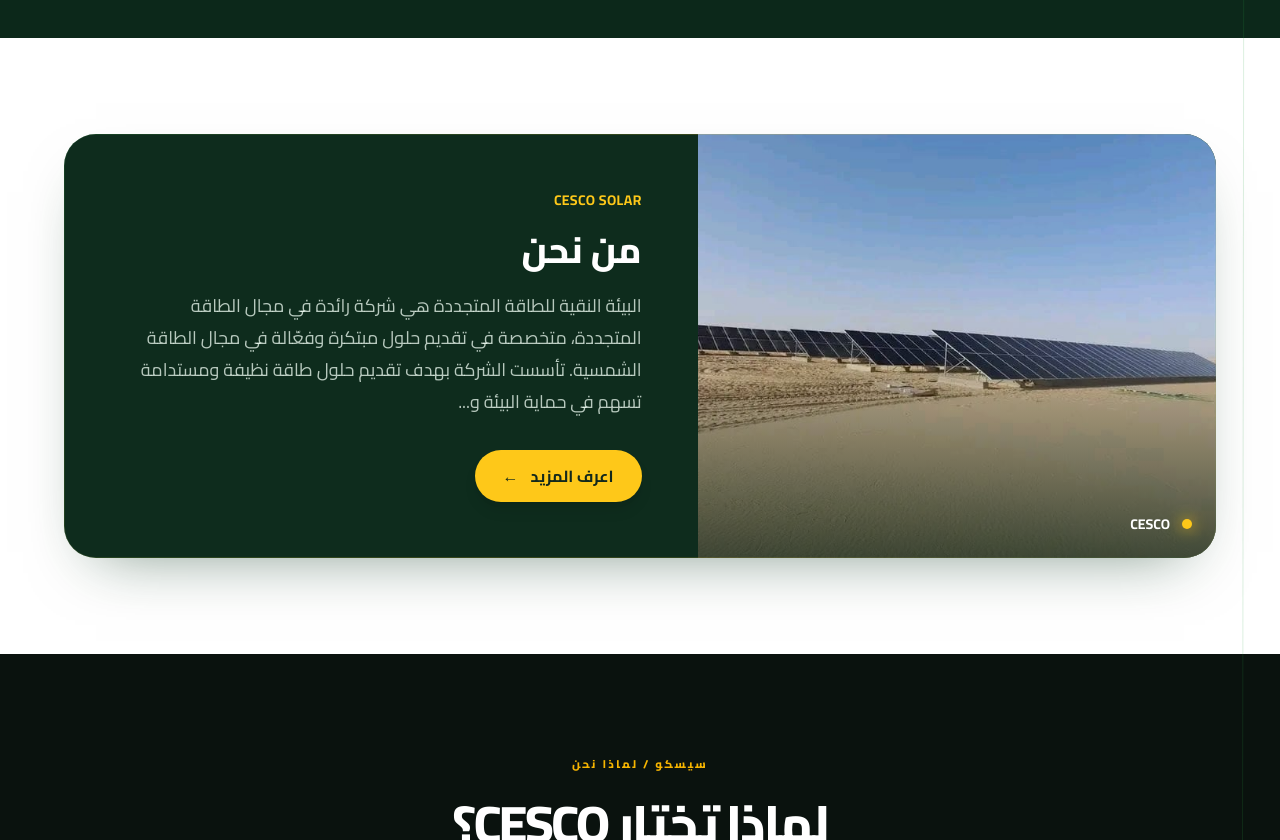
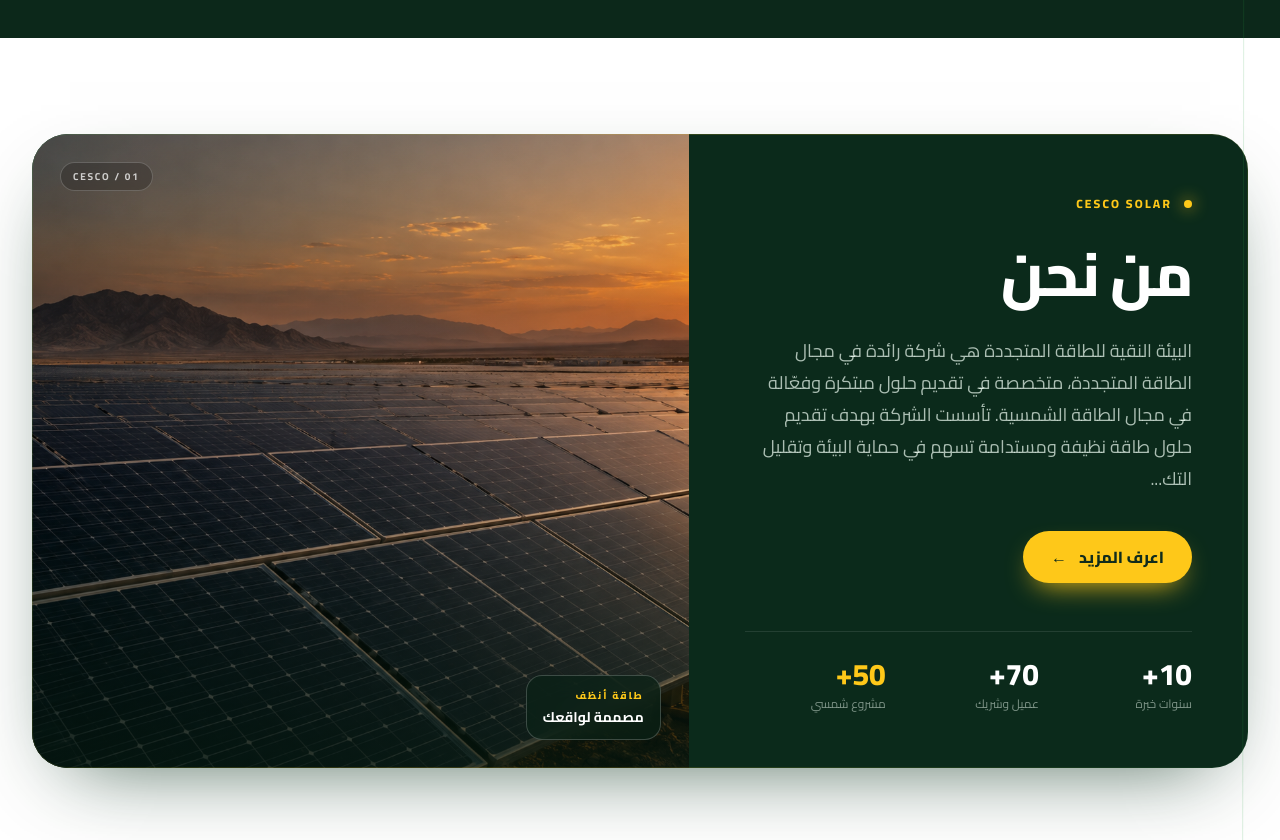
Before and after one commit to alihatim45/cesco-site, a React (Vite) app: page / in a window 1280 px wide. Shown: the part 1960-2800 px from the top of the page. Built offline with nearby package versions, Linux system fonts and the light colour scheme.

Commit message:
Refresh homepage product showcase

```diff
--- a/src/components/ProjectKineticGallery.jsx
+++ b/src/components/ProjectKineticGallery.jsx
@@ -21,8 +21,8 @@ export default function ProjectKineticGallery({ images }) {
         if (!stage) return
         const bounds = stage.getBoundingClientRect()
         const pointerX = event.clientX - bounds.left
-        const scale = bounds.width / 760
-        const centers = [-256, -128, 0, 128, 256].map((offset) => bounds.width / 2 + offset * scale)
+        const scale = bounds.width / 840
+        const centers = [-300, -150, 0, 150, 300].map((offset) => bounds.width / 2 + offset * scale)
         const nearest = centers.reduce((best, center, index) =>
           Math.abs(pointerX - center) < Math.abs(pointerX - centers[best]) ? index : best, 0)
         setActiveCard(nearest)
@@ -35,7 +35,7 @@ export default function ProjectKineticGallery({ images }) {
       <div className="cesco-project-gallery__stage">
         {cards.map((image, index) => {
           const offset = index - 2
-          const x = offset * 128
+          const x = offset * 150
           const z = -Math.abs(offset) * 18
           const rotate = offset * -10
           return (
--- a/src/components/project-kinetic-gallery.css
+++ b/src/components/project-kinetic-gallery.css
@@ -29,8 +29,8 @@
 .cesco-project-gallery:hover .cesco-project-gallery__card,
 .cesco-project-gallery:focus .cesco-project-gallery__card,
 .cesco-project-gallery:focus-within .cesco-project-gallery__card { animation-play-state: paused; }
-.cesco-project-gallery__stage { position:relative; width:min(86cqw,760px); height:400px; transform-style:preserve-3d; }
-.cesco-project-gallery__card { position:absolute; left:50%; top:50%; display:grid; grid-template-rows:1fr auto auto; width:clamp(118px,21cqw,184px); aspect-ratio:.74; padding:10px; border:1px solid rgba(242,248,239,.16); border-radius:14px; color:var(--gallery-fg); background:var(--gallery-surface); box-shadow:0 24px 52px rgba(0,0,0,.48); transform:translate(-50%,-50%) var(--base); transition:border-color .28s ease,box-shadow .28s ease; animation:cesco-project-float var(--gallery-duration) ease-in-out var(--delay) infinite alternate; }
+.cesco-project-gallery__stage { position:relative; width:min(90cqw,840px); height:430px; transform-style:preserve-3d; }
+.cesco-project-gallery__card { position:absolute; left:50%; top:50%; display:grid; grid-template-rows:1fr auto auto; width:clamp(140px,23cqw,220px); aspect-ratio:.74; padding:10px; border:1px solid rgba(242,248,239,.16); border-radius:14px; color:var(--gallery-fg); background:var(--gallery-surface); box-shadow:0 24px 52px rgba(0,0,0,.48); transform:translate(-50%,-50%) var(--base); transition:border-color .28s ease,box-shadow .28s ease; animation:cesco-project-float var(--gallery-duration) ease-in-out var(--delay) infinite alternate; }
 .cesco-project-gallery__image { position:relative; min-height:0; overflow:hidden; border-radius:9px; background:#0d1710; }
 .cesco-project-gallery__image::after { content:""; position:absolute; inset:0; background:linear-gradient(to top,rgba(6,19,11,.46),transparent 55%); }
 .cesco-project-gallery__image img { width:100%; height:100%; object-fit:cover; transition:transform .7s ease; }
@@ -53,13 +53,13 @@
 
 
 @media (max-width: 640px) {
-  .cesco-project-gallery { min-height: 390px; border-radius: 1.5rem; }
-  .cesco-project-gallery__stage { width: 100%; height: 300px; transform: none; }
-  .cesco-project-gallery__card { width: 118px; }
-  .cesco-project-gallery__card:nth-child(1) { --base: translate3d(-108px,0,-28px) rotateY(18deg) !important; }
-  .cesco-project-gallery__card:nth-child(2) { --base: translate3d(-54px,0,-14px) rotateY(9deg) !important; }
+  .cesco-project-gallery { min-height: 440px; border-radius: 1.5rem; }
+  .cesco-project-gallery__stage { width: 100%; height: 350px; transform: none; }
+  .cesco-project-gallery__card { width: 148px; }
+  .cesco-project-gallery__card:nth-child(1) { --base: translate3d(-88px,0,-28px) rotateY(18deg) !important; }
+  .cesco-project-gallery__card:nth-child(2) { --base: translate3d(-44px,0,-14px) rotateY(9deg) !important; }
   .cesco-project-gallery__card:nth-child(3) { --base: translate3d(0,0,0) rotateY(0deg) !important; }
-  .cesco-project-gallery__card:nth-child(4) { --base: translate3d(54px,0,-14px) rotateY(-9deg) !important; }
-  .cesco-project-gallery__card:nth-child(5) { --base: translate3d(108px,0,-28px) rotateY(-18deg) !important; }
+  .cesco-project-gallery__card:nth-child(4) { --base: translate3d(44px,0,-14px) rotateY(-9deg) !important; }
+  .cesco-project-gallery__card:nth-child(5) { --base: translate3d(88px,0,-28px) rotateY(-18deg) !important; }
   .cesco-project-gallery__hint { bottom: 14px; padding-inline: .75rem; font-size: .66rem; }
 }
--- a/src/pages/Home.jsx
+++ b/src/pages/Home.jsx
@@ -54,6 +54,7 @@ const Counter = ({ end, suffix = '', className = 'text-white' }) => {
 const Home = () => {
   const { t, i18n } = useTranslation()
   const [showAllProjects, setShowAllProjects] = useState(false)
+  const [activeProduct, setActiveProduct] = useState(0)
   const { ref: aboutRef, isInView: aboutInView } = useScrollAnimation()
   const { ref: productsRef, isInView: productsInView } = useScrollAnimation()
   const { ref: contactRef, isInView: contactInView } = useScrollAnimation()
@@ -165,47 +166,13 @@ const Home = () => {
       {/* About Preview */}
       <section className="py-24 bg-white">
         <div className="container mx-auto px-4 md:px-6 lg:px-8">
-          <motion.div
-            ref={aboutRef}
-            initial={{ opacity: 0, y: 50 }}
-            animate={aboutInView ? { opacity: 1, y: 0 } : {}}
-            transition={{ duration: 0.8 }}
-            className="max-w-6xl mx-auto"
-          >
-            <div className="about-spotlight grid overflow-hidden rounded-[2rem] bg-[#0e2c1d] shadow-[0_26px_60px_-32px_rgba(9,52,28,0.55)] lg:grid-cols-[0.9fr_1.1fr]">
-              <div className="relative min-h-[280px] overflow-hidden lg:min-h-[390px]">
-                <img
-                  src="/images/WhatsApp Image 2025-12-05 at 3.40.02 PM.jpeg"
-                  alt="Solar project"
-                  className="h-full w-full object-cover transition-transform duration-700 hover:scale-105"
-                />
-                <div className="absolute inset-0 bg-gradient-to-t from-[#092016]/70 via-transparent to-transparent" />
-                <div className="absolute bottom-6 start-6 flex items-center gap-3 text-white">
-                  <span className="h-2.5 w-2.5 rounded-full bg-yellow-primary shadow-[0_0_15px_#fec819]" />
-                  <span className="text-sm font-bold">CESCO</span>
-                </div>
-              </div>
-              <div className="relative flex flex-col justify-center p-8 md:p-12 lg:p-14">
-                <span className="mb-5 text-sm font-bold tracking-wide text-yellow-primary">CESCO SOLAR</span>
-                <h2 className="text-3xl md:text-4xl font-extrabold text-white mb-5">
-                  {t('about.title')}
-                </h2>
-                <p className="text-base md:text-lg text-green-50/75 mb-8 leading-8 text-start">
-                  {t('about.story.p1').substring(0, 200)}...
-                </p>
-                <div>
-                <Link
-                  to={ROUTES.about}
-                  className="btn-animated inline-flex items-center gap-3 px-7 py-3.5 bg-yellow-primary text-[#13291c] rounded-full font-bold hover:bg-yellow-primary/90 transition-all duration-200 shadow-lg"
-                >
-                  {t('common.learnMore')}
-                  <span className="ltr:hidden" aria-hidden="true">←</span>
-                  <span className="rtl:hidden" aria-hidden="true">→</span>
-                </Link>
-                </div>
-              </div>
-            </div>
-          </motion.div>
+          <motion.div ref={aboutRef} initial={{ opacity: 0, y: 34 }} animate={aboutInView ? { opacity: 1, y: 0 } : {}} transition={{ duration: 0.75 }} className="about-modern overflow-hidden rounded-[2.25rem] bg-[#0b2a1b] text-white shadow-[0_30px_80px_-38px_rgba(8,48,26,.8)] lg:grid lg:grid-cols-[.92fr_1.08fr]">
+  <div className="relative order-2 flex min-h-[480px] flex-col justify-between overflow-hidden p-8 md:p-12 lg:order-1 lg:p-14 rtl:text-right ltr:text-left">
+    <div><span className="inline-flex items-center gap-3 text-xs font-black tracking-[.18em] text-yellow-primary"><i className="h-2 w-2 rounded-full bg-yellow-primary shadow-[0_0_16px_#fec819]" /> CESCO SOLAR</span><h2 className="mt-7 max-w-xl text-4xl font-black leading-[1.08] tracking-tight md:text-5xl lg:text-6xl">{t('about.title')}</h2><p className="mt-7 max-w-xl text-base leading-8 text-green-50/70 md:text-lg">{t('about.story.p1').substring(0, 210)}...</p><Link to={ROUTES.about} className="mt-9 inline-flex items-center gap-3 rounded-full bg-yellow-primary px-7 py-3.5 font-extrabold text-[#102c1c] shadow-[0_12px_28px_-12px_#fec819] transition-transform hover:-translate-y-1">{t('common.learnMore')}<span aria-hidden="true">{i18n.language === 'ar' ? '←' : '→'}</span></Link></div>
+    <div className="mt-12 grid max-w-xl grid-cols-3 gap-3 border-t border-white/10 pt-6 text-start"><div><strong className="block text-2xl font-black text-white md:text-3xl">10+</strong><span className="mt-1 block text-xs text-green-50/50">{i18n.language === 'ar' ? 'سنوات خبرة' : 'Years experience'}</span></div><div><strong className="block text-2xl font-black text-white md:text-3xl">70+</strong><span className="mt-1 block text-xs text-green-50/50">{i18n.language === 'ar' ? 'عميل وشريك' : 'Clients & partners'}</span></div><div><strong className="block text-2xl font-black text-yellow-primary md:text-3xl">50+</strong><span className="mt-1 block text-xs text-green-50/50">{i18n.language === 'ar' ? 'مشروع شمسي' : 'Solar projects'}</span></div></div>
+  </div>
+  <div className="about-modern__visual relative order-1 min-h-[300px] overflow-hidden lg:order-2 lg:min-h-[480px]"><img src="/images/cesco-solar-cinematic.png" alt={i18n.language === 'ar' ? 'مشهد الطاقة الشمسية من CESCO' : 'CESCO solar energy scene'} className="h-full w-full object-cover transition-transform duration-1000 hover:scale-105"/><div className="absolute inset-0 bg-gradient-to-t from-[#061b10]/70 via-transparent to-[#061b10]/10"/><div className="absolute bottom-7 start-7 rounded-2xl border border-white/20 bg-[#092116]/70 px-4 py-3 backdrop-blur-md"><span className="block text-[10px] font-black uppercase tracking-[.18em] text-yellow-primary">{i18n.language === 'ar' ? 'طاقة أنظف' : 'Cleaner energy'}</span><strong className="mt-1 block text-sm text-white">{i18n.language === 'ar' ? 'مصممة لواقعك' : 'Designed for your reality'}</strong></div><span className="absolute end-7 top-7 rounded-full border border-white/20 bg-black/20 px-3 py-1.5 text-[10px] font-bold tracking-[.18em] text-white/75 backdrop-blur">01 / CESCO</span></div>
+</motion.div>
         </div>
       </section>
 
@@ -288,43 +255,18 @@ const Home = () => {
             </h2>
             <p className="text-xl text-gray-600">{t('home.products.subtitle')}</p>
           </motion.div>
-          <div className="grid grid-cols-1 md:grid-cols-2 lg:grid-cols-5 gap-5">
-            {featuredProducts.map((product, index) => (
-              <motion.div
-                key={product.key}
-                initial={{ opacity: 0, y: 30 }}
-                animate={productsInView ? { opacity: 1, y: 0 } : {}}
-                transition={{ duration: 0.5, delay: index * 0.1 }}
-                whileHover={{ y: -9 }}
-                className="product-spotlight-card group relative overflow-hidden rounded-[1.6rem] bg-[#102b1c] shadow-lg transition-all duration-300"
-              >
-                <div className="relative h-44 overflow-hidden">
-                  <img src={product.image} alt={t(`products.${product.key}.title`)} className="h-full w-full object-cover opacity-80 transition-transform duration-700 group-hover:scale-110" />
-                  <div className="absolute inset-0 bg-gradient-to-t from-[#102b1c] via-[#102b1c]/20 to-transparent" />
-                  <div className="absolute bottom-4 start-5 flex h-11 w-11 items-center justify-center rounded-2xl bg-white/90 shadow-lg backdrop-blur">
-                    <product.Icon size={25} />
-                  </div>
-                </div>
-                <div className="p-6 pt-3">
-                  <h3 className="text-xl font-extrabold text-white mb-3 text-start leading-7">
-                    {t(`products.${product.key}.title`)}
-                  </h3>
-                  <p className="text-green-50/65 text-sm leading-6 text-start mb-5">
-                    {t(`products.${product.key}.subtitle`)}
-                  </p>
-                  <Link
-                    to={product.route}
-                    className="inline-flex items-center gap-2 text-sm font-bold text-yellow-primary hover:text-white transition-colors"
-                  >
-                    {t('common.learnMore')}
-                    <span className="ltr:hidden" aria-hidden="true">←</span>
-                    <span className="rtl:hidden" aria-hidden="true">→</span>
-                  </Link>
-                </div>
+          <div className="product-modern grid gap-5 lg:grid-cols-[1.45fr_.75fr]">
+            {(() => { const product = featuredProducts[activeProduct]; return (
+              <motion.div className="product-modern__feature relative grid min-h-[470px] overflow-hidden rounded-[2rem] bg-[#102b1c] shadow-[0_26px_60px_-34px_rgba(8,47,25,.75)] lg:grid-cols-[1.05fr_.95fr]" key={product.key} initial={{ opacity: 0, y: 20 }} animate={{ opacity: 1, y: 0 }} transition={{ duration: .35 }}>
+                <div className="relative min-h-[280px] overflow-hidden"><motion.img key={product.image} initial={{ opacity: 0, scale: 1.08 }} animate={{ opacity: .9, scale: 1 }} transition={{ duration: .65 }} src={product.image} alt={t(`products.${product.key}.title`)} className="h-full w-full object-cover"/><div className="absolute inset-0 bg-gradient-to-t from-[#071d11]/90 via-[#071d11]/15 to-transparent lg:bg-gradient-to-r"/><span className="absolute start-6 top-6 rounded-full border border-white/20 bg-black/20 px-3 py-1.5 text-[10px] font-black tracking-[.18em] text-white/80 backdrop-blur">0{activeProduct + 1} / 05</span></div>
+                <div className="flex flex-col justify-center p-7 md:p-10"><div className="mb-5 flex h-14 w-14 items-center justify-center rounded-2xl bg-yellow-primary text-[#102b1c] shadow-lg"><product.Icon size={30} /></div><span className="text-xs font-black tracking-[.18em] text-yellow-primary">CESCO / {i18n.language === 'ar' ? 'حلول موثوقة' : 'TRUSTED SOLUTIONS'}</span><h3 className="mt-4 text-3xl font-black leading-tight text-white md:text-4xl">{t(`products.${product.key}.title`)}</h3><p className="mt-4 max-w-md text-base leading-8 text-green-50/70">{t(`products.${product.key}.subtitle`)}</p><Link to={product.route} className="mt-8 inline-flex w-fit items-center gap-3 rounded-full bg-yellow-primary px-6 py-3 font-extrabold text-[#102b1c] transition-transform hover:-translate-y-1">{t('common.learnMore')}<span aria-hidden="true">{i18n.language === 'ar' ? '←' : '→'}</span></Link></div>
               </motion.div>
-            ))}
-          </div>
-          <div className="text-center mt-12">
+            )})()}
+            <div className="product-modern__rail rounded-[2rem] border border-green-primary/10 bg-[#f1f7f2] p-3 md:p-4">
+              <p className="px-3 pb-3 pt-2 text-xs font-black tracking-[.16em] text-[#7a8b80]">{i18n.language === 'ar' ? 'استكشف منتجاتنا' : 'EXPLORE PRODUCTS'}</p>
+              <div className="grid gap-2 sm:grid-cols-2 lg:grid-cols-1">{featuredProducts.map((product,index)=><button type="button" key={product.key} onClick={() => setActiveProduct(index)} className={`group flex items-center gap-3 rounded-2xl p-3 text-start transition-all duration-300 ${activeProduct === index ? 'bg-[#102b1c] text-white shadow-lg' : 'text-[#173b27] hover:bg-white'}`}><span className={`flex h-11 w-11 flex-none items-center justify-center overflow-hidden rounded-xl ${activeProduct === index ? 'bg-yellow-primary text-[#102b1c]' : 'bg-white text-green-primary'}`}><product.Icon size={23} /></span><span className="min-w-0"><strong className="block truncate text-sm font-extrabold">{t(`products.${product.key}.title`)}</strong><small className={`mt-1 block text-[11px] ${activeProduct === index ? 'text-green-50/60' : 'text-[#738278]'}`}>0{index + 1} / 05</small></span><span className="ms-auto text-lg opacity-50 transition-transform group-hover:translate-x-1">{i18n.language === 'ar' ? '←' : '→'}</span></button>)}</div>
+            </div>
+          </div>          <div className="text-center mt-12">
             <Link
               to={ROUTES.products}
               className="btn-animated inline-block px-8 py-3 bg-yellow-primary text-gray-900 rounded-lg font-semibold hover:bg-yellow-primary/90 transition-all duration-200 shadow-lg hover:shadow-xl transform hover:scale-105"
```
